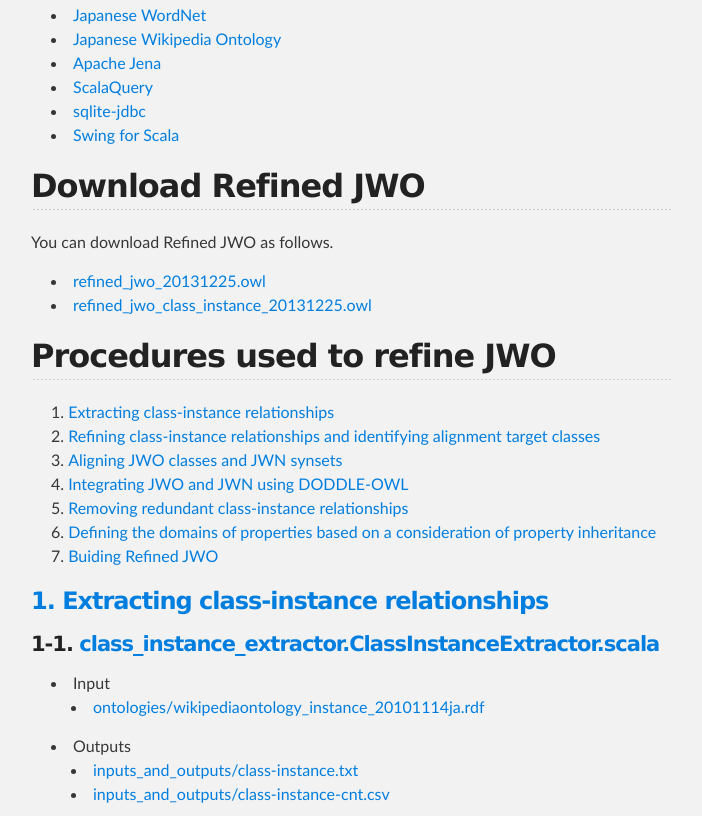
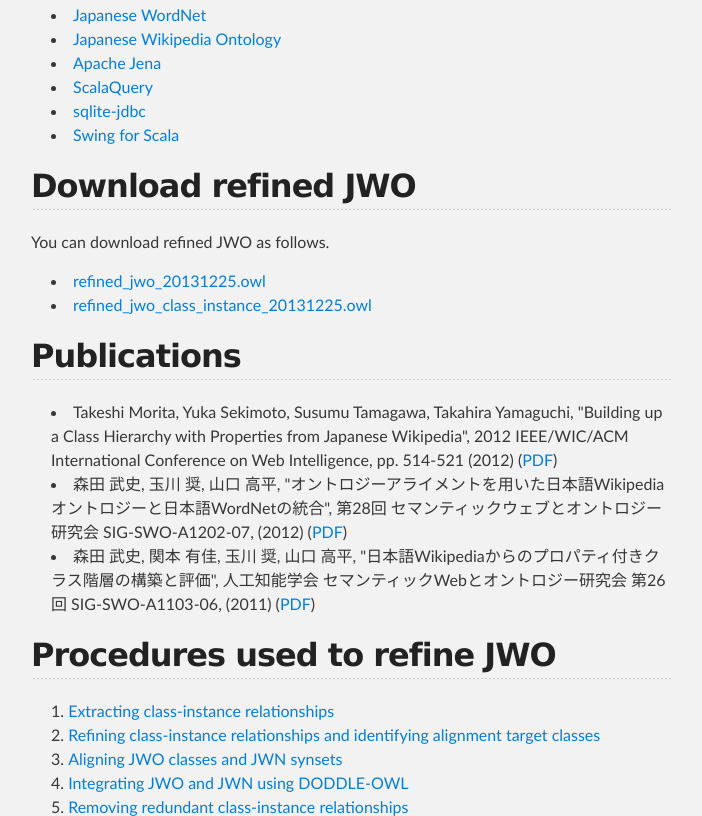
Before and after one commit to wikipedia-ontology/JWO_Refinement_Tools, a plain HTML site: page index.html in a window 1280 px wide. Shown: the part 646-1462 px from the top of the page, without its empty margins (289-991 px from the left). Drawn offline with Linux system fonts and the light colour scheme.

Commit message:
Create gh-pages branch via GitHub

```diff
--- a/index.html
+++ b/index.html
@@ -61,13 +61,20 @@
 <li><a href="https://bitbucket.org/xerial/sqlite-jdbc">sqlite-jdbc</a></li>
 <li><a href="http://mvnrepository.com/artifact/org.scala-lang/scala-swing/2.9.3">Swing for Scala</a></li>
 </ul><h2>
-<a name="download-refined-jwo" class="anchor" href="#download-refined-jwo"><span class="octicon octicon-link"></span></a>Download Refined JWO</h2>
+<a name="download-refined-jwo" class="anchor" href="#download-refined-jwo"><span class="octicon octicon-link"></span></a>Download refined JWO</h2>
 
-<p>You can download Refined JWO as follows. </p>
+<p>You can download refined JWO as follows. </p>
 
 <ul>
 <li><a href="https://github.com/t-morita/JWO_Refinement_Tools/tree/master/ontologies/refined_jwo_20131225.owl">refined_jwo_20131225.owl</a></li>
 <li><a href="https://github.com/t-morita/JWO_Refinement_Tools/tree/master/ontologies/refined_jwo_class_instance_20131225.owl">refined_jwo_class_instance_20131225.owl</a></li>
+</ul><h2>
+<a name="publications" class="anchor" href="#publications"><span class="octicon octicon-link"></span></a>Publications</h2>
+
+<ul>
+<li>Takeshi Morita, Yuka Sekimoto, Susumu Tamagawa, Takahira Yamaguchi, "Building up a Class Hierarchy with Properties from Japanese Wikipedia", 2012 IEEE/WIC/ACM International Conference on Web Intelligence, pp. 514-521 (2012) (<a href="http://dl.acm.org/citation.cfm?id=2457639">PDF</a>)</li>
+<li>森田 武史, 玉川 奨, 山口 高平, "オントロジーアライメントを用いた日本語Wikipediaオントロジーと日本語WordNetの統合", 第28回 セマンティックウェブとオントロジー研究会 SIG-SWO-A1202-07, (2012) (<a href="http://sigswo.org/papers/SIG-SWO-A1202/SIG-SWO-A1202-07.pdf">PDF</a>)</li>
+<li>森田 武史, 関本 有佳, 玉川 奨, 山口 高平, "日本語Wikipediaからのプロパティ付きクラス階層の構築と評価", 人工知能学会 セマンティックWebとオントロジー研究会 第26回 SIG-SWO-A1103-06, (2011) (<a href="http://sigswo.org/papers/SIG-SWO-A1103/SIG-SWO-A1103-06.pdf">PDF</a>)</li>
 </ul><h2>
 <a name="procedures-used-to-refine-jwo" class="anchor" href="#procedures-used-to-refine-jwo"><span class="octicon octicon-link"></span></a>Procedures used to refine JWO</h2>
 
```
Also changed, not shown: params.json (+1 -1 lines).
